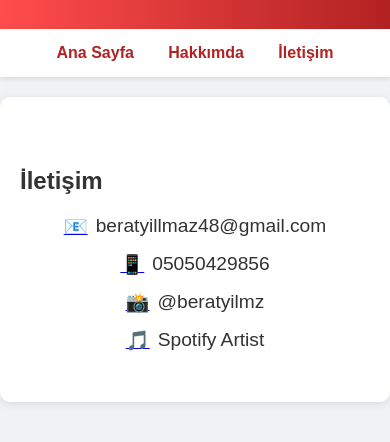
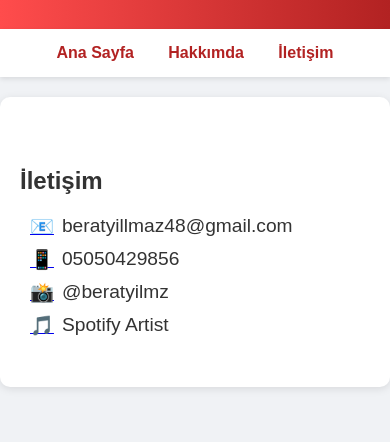
Before and after one commit to beratyilmaz48/beratyilmaz, a plain HTML site: page index.html in a window 390 px wide. Both pictures are taken after a click on the link "İletişim". Shown: the part 108-550 px from the top of the page. Drawn offline with Linux system fonts and the light colour scheme.

Commit message:
Update index.html

```diff
--- a/index.html
+++ b/index.html
@@ -82,12 +82,13 @@ body.koyu section {
     color: #f0f2f5;
 }
 
-/* İletişim - Masaüstü */
+/* İletişim bölümü: sol hizalı ve öğeler alt alta, ikon ve yazı yan yana */
 .iletisim {
     display: flex;
-    flex-wrap: wrap;
-    justify-content: center;
-    gap: 30px;
+    flex-direction: column; /* öğeler alt alta */
+    align-items: flex-start; /* sola hizala */
+    gap: 15px;
+    padding-left: 20px; /* sol boşluk */
 }
 .iletisim .item {
     display: flex;
@@ -96,12 +97,11 @@ body.koyu section {
     font-size: 1.2em;
 }
 
-/* Mobilde her biri alt alta ama ikon ve yazı yan yana */
+/* Mobilde de aynı hizalama */
 @media (max-width: 600px) {
     .iletisim {
-        flex-direction: column;
-        gap: 15px;
-        align-items: center;
+        padding-left: 10px;
+        gap: 10px;
     }
 }
 </style>
@@ -120,7 +120,7 @@ body.koyu section {
 </nav>
 
 <section id="anasayfa">
-    <!-- Boş -->
+    <!-- Ana Sayfa boş -->
 </section>
 
 <section id="hakkimda">
```
